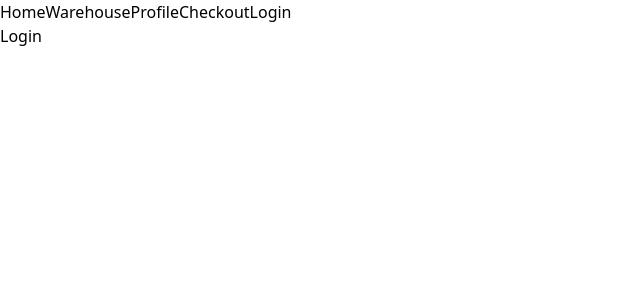
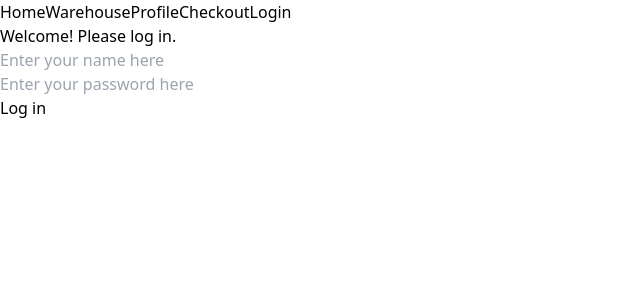
Before and after one commit to lukestonefox/Database-Design-Store, a React (Vite) app in the folder frontend/: page /login in a window 1280 px wide. Shown: the top 300 px of the page, without its empty margins (0-640 px from the left). Built offline with nearby package versions, Linux system fonts and the light colour scheme.

Commit message:
Added Login Page edits and some styling changes

```diff
--- a/frontend/src/NavBar.tsx
+++ b/frontend/src/NavBar.tsx
@@ -3,7 +3,7 @@ import React from "react";
 const NavBar: React.FC = () => {
     return (
         <header>
-            <nav className="flex h-12 bg-blue-400">
+            <nav className="flex h-12 w-screen bg-blue-400 fixed">
                 <div className="flex items-center justify-between w-full px-6">
                     <a href="/home" className="px-4 text-white">Home</a>
                     <a href="/warehouse" className="px-4 text-white">Warehouse</a>
--- a/frontend/src/pages/Home.tsx
+++ b/frontend/src/pages/Home.tsx
@@ -14,14 +14,14 @@ const Home: React.FC = () => {
       })
       .then(data => {
         setVersion(data[0].version); // Adjust based on your response structure
-        console.log(data);
+        console.log(data[0].version);
       })
       .catch(error => console.error('There was a problem with the fetch operation:', error));
   };
 
   return (
-    <div className="flex flex-col items-center justify-between w-full h-full">
-      <p className="">Store?</p>
+    <div className="flex flex-col items-center justify-between w-full h-screen">
+      <div><h1 className="">Store?</h1></div>
       <button className="px-4 py-2 text-white bg-blue-500 rounded-md" onClick={getVersion}>
         Get Version
       </button>
--- a/frontend/src/pages/Login.tsx
+++ b/frontend/src/pages/Login.tsx
@@ -1,11 +1,51 @@
-import React from "react";
+import React, { useState } from "react";
 
 const Login: React.FC = () => {
+    const [name, setName] = useState<string>('');
+    const [password, setPassword] = useState<string>('');
+
+    const getLogin = () => {
+        fetch('http://localhost:3000/version')
+      .then(response => {
+        if (!response.ok) {
+          throw new Error('Network response was not ok');
+        }
+        console.log(response);
+        return response.json();
+      })
+      .then(data => {
+
+        console.log(data);
+      })
+      .catch(error => console.error('There was a problem with the fetch operation:', error));
+    };
 
     return (
-        <>
-            <p>Login</p>
-        </>
+        <div className="flex flex-col space-y-5 h-screen items-center justify-center text-center">
+            <h1 className='font-bold'>
+                Welcome! Please log in.
+            </h1>
+            <div className={'inputContainer'}>
+                <input
+                    value={name}
+                    placeholder="Enter your name here"
+                    onChange={(ev) => setName(ev.target.value)}
+                    className={'inputBox'}
+                />
+            </div>
+            <div className={'inputContainer'}>
+                <input
+                    value={password}
+                    placeholder="Enter your password here"
+                    onChange={(ev) => setPassword(ev.target.value)}
+                    className={'inputBox'}
+                />
+            </div>
+            <div className={'inputContainer'}>
+                <input className="px-4 py-2 text-white bg-blue-500 rounded-md" type="button" onClick={getLogin} value={'Log in'} />
+            </div>
+        </div>
+
     )
 }
 
```
Also changed, not shown: 1 other file (tests, documents, lock files or other folders).
